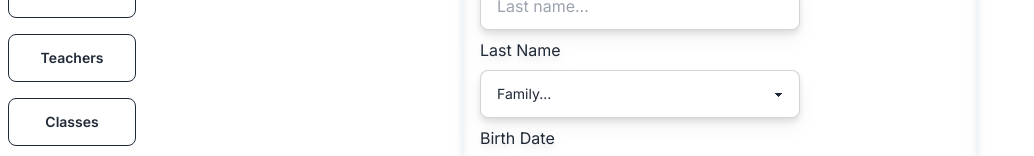
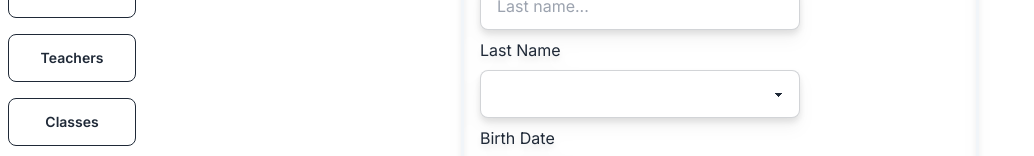
Before and after one commit to msilis/lauderdale-manage, a Next.js app: page /dashboard/students/addstudents in a window 1280 px wide. Shown: the part 242-398 px from the top of the page, without its empty margins (0-1034 px from the left). Built offline with nearby package versions, Linux system fonts and the light colour scheme.

Commit message:
fix issue with student select

```diff
--- a/src/app/dashboard/students/addstudents/page.tsx
+++ b/src/app/dashboard/students/addstudents/page.tsx
@@ -35,7 +35,7 @@ const AddStudent = () => {
           className="select select-bordered w-full max-w-xs mt-2"
           required
         >
-          <option disabled selected>
+          <option disabled value="DEFAULT">
             Family...
           </option>
         </select>
```
